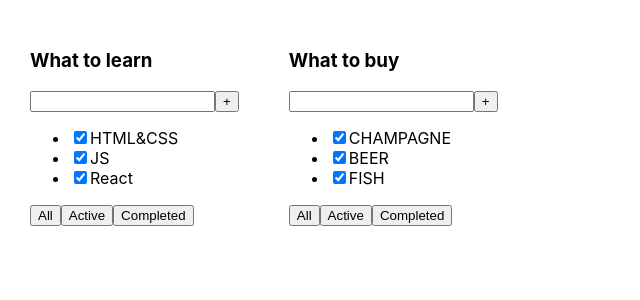
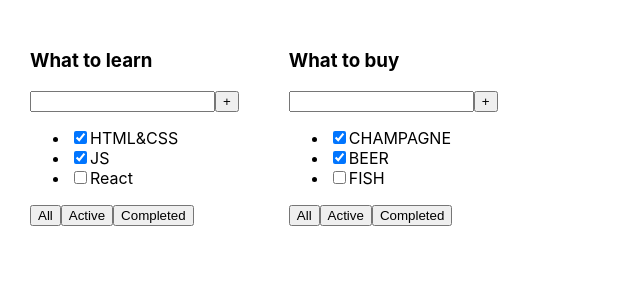
Before and after one commit to AndreyZaytsev90/IT-INCUBATOR, a React (Create React App) app in the folder todolist/: page / in a window 1280 px wide. Shown: the top 300 px of the page, without its empty margins (0-640 px from the left). Built offline with nearby package versions, Linux system fonts and the light colour scheme.

Commit message:
change files

```diff
--- a/todolist/src/App.tsx
+++ b/todolist/src/App.tsx
@@ -16,12 +16,12 @@ function App() {
     const tasks_1: Array<TaskType> = [
         {id: 1, title: "HTML&CSS", isDone: true},
         {id: 2, title: "JS", isDone: true},
-        {id: 3, title: "React", isDone: true},
+        {id: 3, title: "React", isDone: false},
     ]
     const tasks_2: Array<TaskType> = [
         {id: 4, title: "CHAMPAGNE", isDone: true},
         {id: 5, title: "BEER", isDone: true},
-        {id: 6, title: "FISH", isDone: true},
+        {id: 6, title: "FISH", isDone: false},
     ]
     //UI:
     return (
```
